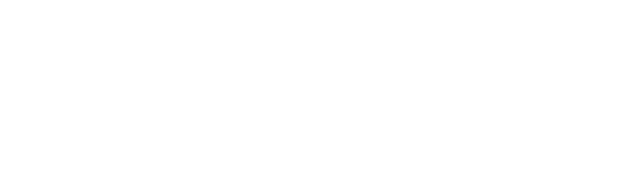
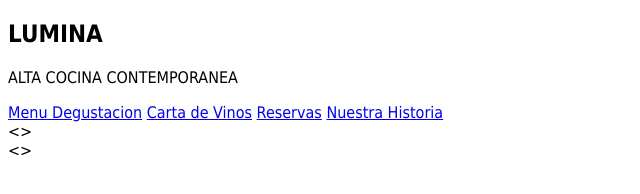
Before and after one commit to Ambetazam/ejercicio-dos, a plain HTML site: page index.html in a window 1280 px wide. Shown: the whole page, without its empty margins (0-640 px from the left). Drawn offline with Linux system fonts and the light colour scheme.

Commit message:
chore: I added the nav labels on index.html

```diff
--- a/index.html
+++ b/index.html
@@ -6,7 +6,49 @@
     <title>Final Assessment</title>
     <link rel="stylesheet" href="styles.css">
 </head>
-<body>
+<body class="main-container">
+
+	<aside class="left-column">
+		<header class="side-bar-left">
+			<h1 class="title-header">LUMINA</h1>
+			<p class="subtitle-header">ALTA COCINA CONTEMPORANEA</p>
+		</header>
+
+		<nav>
+			<a href="#" class="sidebar-links">Menu Degustacion</a>
+			<a href="#" class="sidebar-links">Carta de Vinos</a>
+			<a href="#" class="sidebar-links">Reservas</a>
+			<a href="#" class="sidebar-links">Nuestra Historia</a>
+		</nav>
+	</aside>
+
+
+	<main class="main-right">
+
+		<section class="hero"><>
+		<section class="features"><>
+
+	</main>
+
+
+
+
+
+
+
+
+
+
+
+
+
+
+
+
+
+
+
+
 
 </body>
 </html>
--- a/styles.css
+++ b/styles.css
@@ -1,17 +1,39 @@
-body{
+.main-container{
 	width: 100%;
 	height: 100vh;
+	font-family: Tahoma;
 }
 
-header{
+
+.left-column{
+
+}
+
+
+.side-bar-left{
 	width: 25%;
 	height: 100%;
+	background-color: 121212;
+	color: 6f5d24;
 }
+
+.title.header{
+	color: 6f5d24;
+}
+.subtitle-header{
+	color: a0a0a0;;
+}
+
+
+.sidebar-links{
+	background-color: 121212;
+	color: f5e7ba;
+}
+
 
 main{
 	width: 75%;
 	height: 80%;
 	display: flex;
 	flex-direction: column;
-
 }
```
Also changed, not shown: Diseño Final.png (deleted), photo-1414235077428-338989a2e8c0.avif (deleted), photo-1510812431401-41d2bd2722f3.avif (deleted), photo-1514326640560-7d063ef2aed5.avif (deleted), 2 other files.
